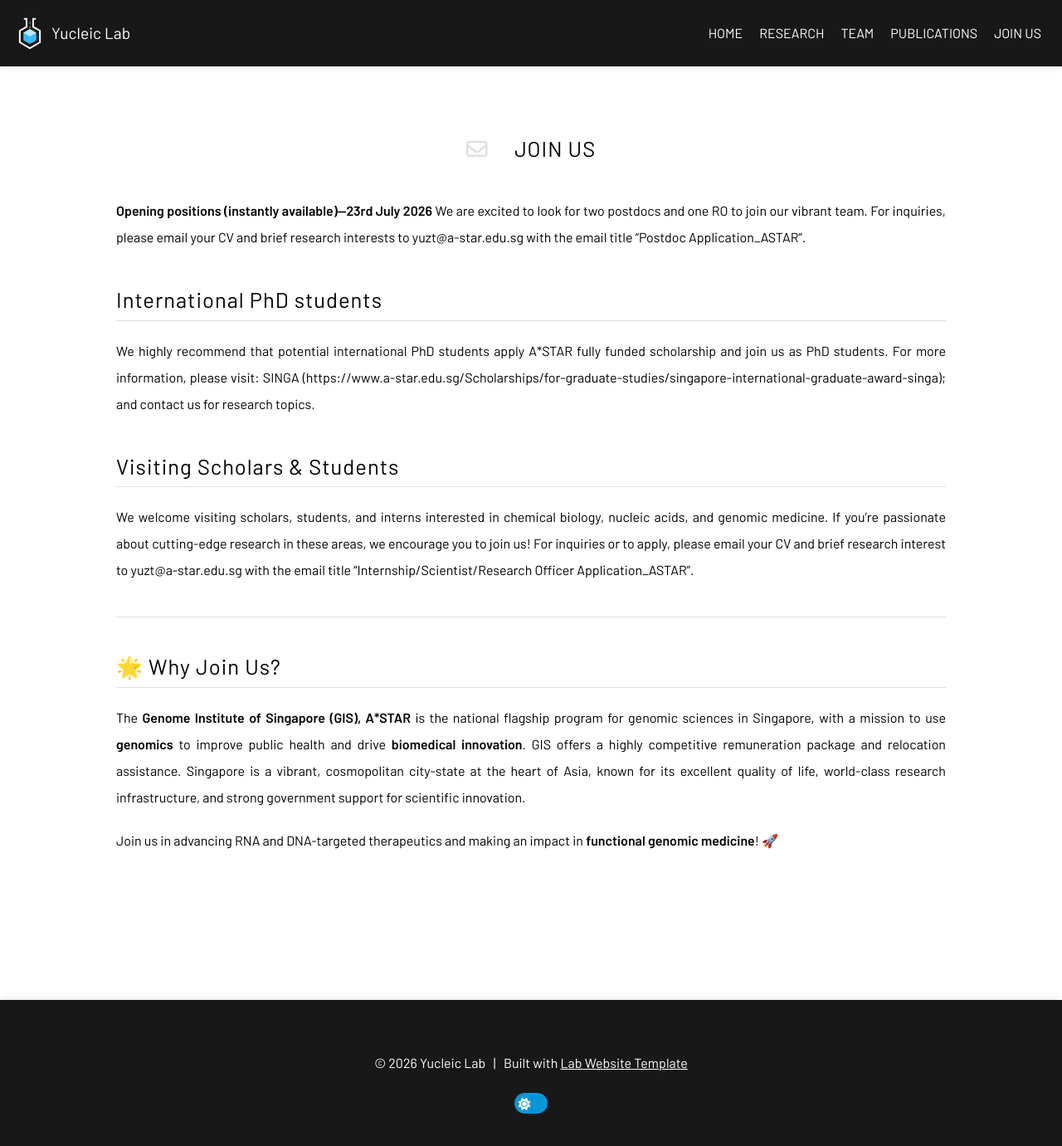
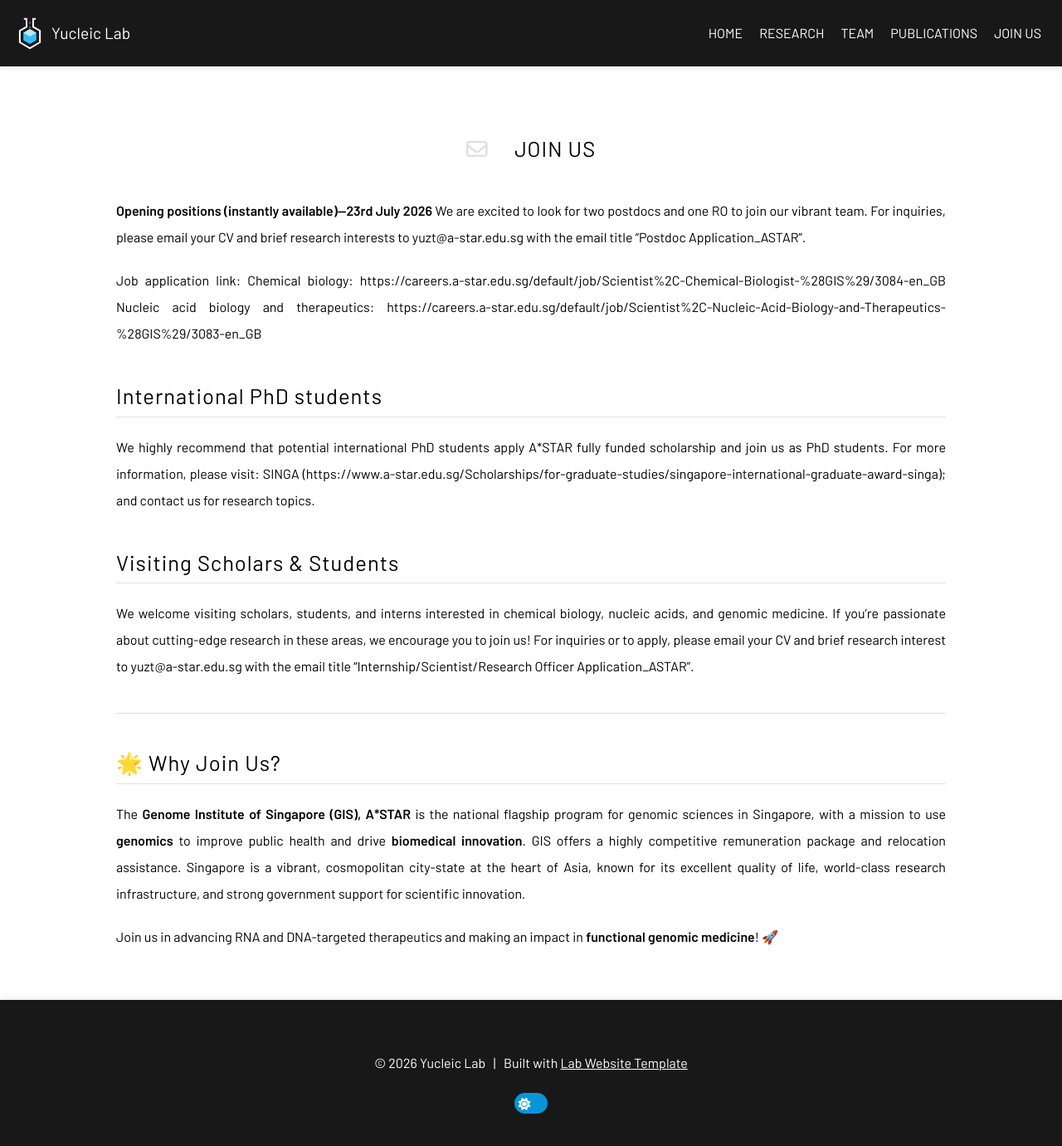
Before and after one commit to yuzutao1990/yucleiclab.github.io, a Jekyll site: the page built from contact/index.md, in a window 1280 px wide and 1382 px high. Shown: the whole window at 83% size. Built offline with Jekyll 4.4.1, drawn with Linux system fonts in a browser that asks for light colours; a style sheet for code colours, icons or effects is not loaded.

Commit message:
Update index.md

```diff
--- a/contact/index.md
+++ b/contact/index.md
@@ -9,6 +9,10 @@ nav:
 
 **Opening positions (instantly available)---23rd July 2026**
 We are excited to look for two postdocs and one RO to join our vibrant team. For inquiries, please email your CV and brief research interests to yuzt@a-star.edu.sg with the email title “Postdoc Application_ASTAR”.
+
+Job application link:
+Chemical biology: https://careers.a-star.edu.sg/default/job/Scientist%2C-Chemical-Biologist-%28GIS%29/3084-en_GB
+Nucleic acid biology and therapeutics: https://careers.a-star.edu.sg/default/job/Scientist%2C-Nucleic-Acid-Biology-and-Therapeutics-%28GIS%29/3083-en_GB
 
 ## International PhD students
 We highly recommend that potential international PhD students apply A*STAR fully funded scholarship and join us as PhD students. For more information, please visit: SINGA (https://www.a-star.edu.sg/Scholarships/for-graduate-studies/singapore-international-graduate-award-singa); and contact us for research topics.
```
